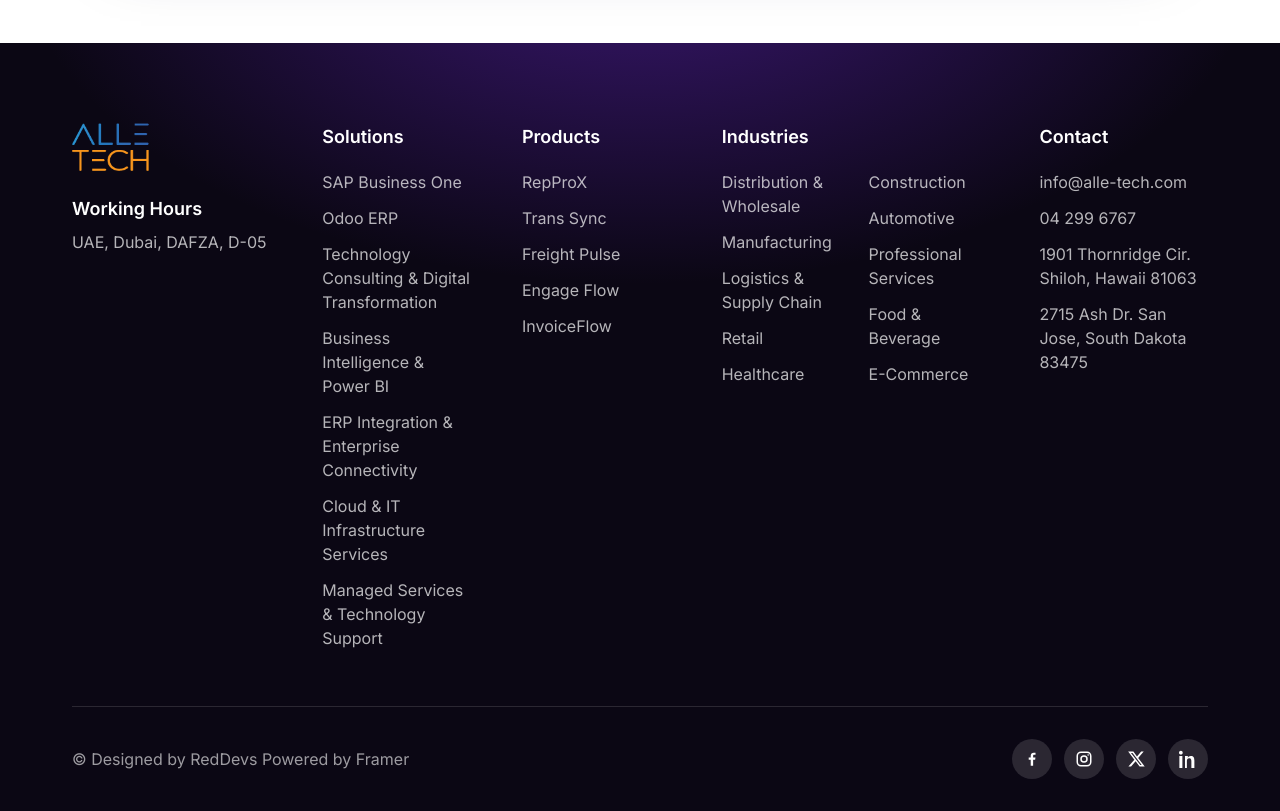
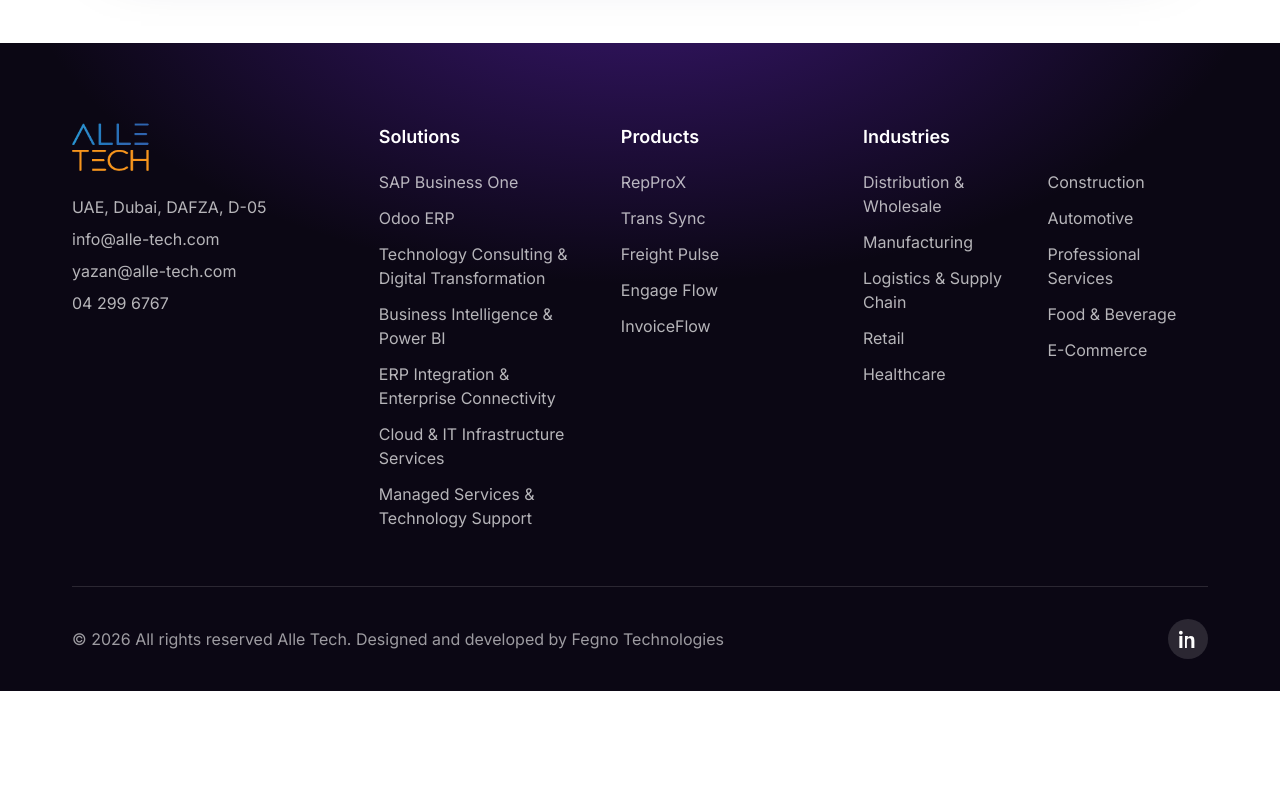
Before and after one commit to tonal-fegno/alle-tech, a Next.js app: page /pricing in a window 1280 px wide. Shown: the part 5460-6271 px from the top of the page. After the commit the page ends 6151 px from the top, so only its background shows below. Built offline with nearby package versions, Linux system fonts and the light colour scheme.

Commit message:
feat: update Footer and ContactFormSection components to display address and contact information; remove unused social icons

```diff
--- a/components/ContactFormSection.tsx
+++ b/components/ContactFormSection.tsx
@@ -54,7 +54,7 @@ const INFO_ITEMS = [
   },
   {
     label: "Visit Us",
-    value: CONTACT_INFO.workingHours,
+    value: CONTACT_INFO.address,
     icon: (
       <svg width="18" height="18" viewBox="0 0 24 24" fill="none">
         <circle cx="12" cy="12" r="9" stroke="white" strokeWidth="1.8" />
--- a/components/Footer.tsx
+++ b/components/Footer.tsx
@@ -30,23 +30,6 @@ const industryColumns = [
 ];
 
 const socialIcons: Record<string, React.ReactNode> = {
-  Facebook: (
-    <svg width="18" height="18" viewBox="0 0 24 24" fill="currentColor">
-      <path d="M13.5 21v-8h2.7l.4-3.1h-3.1V7.9c0-.9.3-1.5 1.6-1.5h1.6V3.6c-.3 0-1.3-.1-2.4-.1-2.4 0-4 1.4-4 4.1v2.3H7.6V13h2.7v8h3.2z" />
-    </svg>
-  ),
-  Instagram: (
-    <svg width="18" height="18" viewBox="0 0 24 24" fill="none" stroke="currentColor" strokeWidth="2">
-      <rect x="3" y="3" width="18" height="18" rx="5" />
-      <circle cx="12" cy="12" r="4" />
-      <circle cx="17.5" cy="6.5" r="1" fill="currentColor" stroke="none" />
-    </svg>
-  ),
-  Twitter: (
-    <svg width="18" height="18" viewBox="0 0 24 24" fill="currentColor">
-      <path d="M18.9 2.1h3.4l-7.4 8.5 8.7 11.5h-6.8l-5.3-7-6.1 7H1.9l7.9-9.1L1.5 2.1h7l4.8 6.4 5.6-6.4zm-1.2 18h1.9L7.4 4H5.3l12.4 16.1z" />
-    </svg>
-  ),
   LinkedIn: (
     <svg width="18" height="18" viewBox="0 0 24 24" fill="currentColor">
       <path d="M4.98 3.5C4.98 4.88 3.87 6 2.5 6S0 4.88 0 3.5 1.12 1 2.5 1s2.48 1.12 2.48 2.5zM.5 8h4V24h-4V8zm7.5 0h3.8v2.2h.1c.5-1 1.8-2.2 3.8-2.2 4 0 4.8 2.7 4.8 6.1V24h-4v-8.5c0-2-.04-4.6-2.8-4.6-2.8 0-3.2 2.2-3.2 4.5V24H8V8z" />
@@ -55,6 +38,8 @@ const socialIcons: Record<string, React.ReactNode> = {
 };
 
 export default function Footer() {
+  const currentYear = new Date().getFullYear();
+
   return (
     <footer className="relative overflow-hidden bg-[#0B0714] px-4 pb-8 pt-16 md:px-8 md:pt-20">
       {/* Ambient purple glow */}
@@ -68,8 +53,8 @@ export default function Footer() {
       />
 
       <div className="container-main relative">
-        <div className="grid grid-cols-1 gap-12 md:grid-cols-2 lg:grid-cols-[1.2fr_0.9fr_0.9fr_1.6fr_1fr]">
-          {/* Logo + Working hours */}
+        <div className="grid grid-cols-1 gap-12 md:grid-cols-2 lg:grid-cols-[1.2fr_0.9fr_0.9fr_1.6fr]">
+          {/* Logo + Address + Contact */}
           <div className="flex flex-col gap-6">
             <Link href="/" className="flex items-center">
               <Image
@@ -80,12 +65,39 @@ export default function Footer() {
                 className="h-12 w-auto object-contain"
               />
             </Link>
-            <div className="flex flex-col gap-2">
-              <p className="text-body-18 font-semibold text-white">Working Hours</p>
-              <p className="max-w-[300px] text-body-16 text-white/70">
-                {CONTACT_INFO.workingHours}
-              </p>
-            </div>
+            <ul className="flex flex-col gap-2 text-body-16 text-white/70">
+              <li>
+                <p
+                  className="transition-colors hover:text-white"
+                >
+                  {CONTACT_INFO.address}
+                </p>
+              </li>
+              <li>
+                <a
+                  href={`mailto:${CONTACT_INFO.email}`}
+                  className="transition-colors hover:text-white"
+                >
+                  {CONTACT_INFO.email}
+                </a>
+              </li>
+              <li>
+                <a
+                  href={`mailto:${CONTACT_INFO.salesEmail}`}
+                  className="transition-colors hover:text-white"
+                >
+                  {CONTACT_INFO.salesEmail}
+                </a>
+              </li>
+              <li>
+                <a
+                  href={`tel:${CONTACT_INFO.phone.replace(/[^+\d]/g, "")}`}
+                  className="transition-colors hover:text-white"
+                >
+                  {CONTACT_INFO.phone}
+                </a>
+              </li>
+            </ul>
           </div>
 
           {/* Solutions */}
@@ -142,37 +154,20 @@ export default function Footer() {
               ))}
             </div>
           </div>
-
-          {/* Contact */}
-          <div className="flex flex-col gap-5">
-            <p className="text-body-18 font-semibold text-white">Contact</p>
-            <ul className="flex flex-col gap-3 text-body-16 text-white/70">
-              <li>
-                <a
-                  href={`mailto:${CONTACT_INFO.email}`}
-                  className="transition-colors hover:text-white"
-                >
-                  {CONTACT_INFO.email}
-                </a>
-              </li>
-              <li>
-                <a
-                  href={`tel:${CONTACT_INFO.phone.replace(/[^+\d]/g, "")}`}
-                  className="transition-colors hover:text-white"
-                >
-                  {CONTACT_INFO.phone}
-                </a>
-              </li>
-              <li>{CONTACT_INFO.address1}</li>
-              <li>{CONTACT_INFO.address2}</li>
-            </ul>
-          </div>
         </div>
 
         {/* Bottom bar */}
         <div className="mt-14 flex flex-col items-center justify-between gap-6 border-t border-white/[0.13] pt-8 md:flex-row">
           <p className="text-body-16 text-white/60">
-            © Designed by RedDevs Powered by Framer
+            © {currentYear} All rights reserved Alle Tech. Designed and developed by{" "}
+            <a
+              href="https://www.fegno.com/?utm_source=client_website&utm_medium=agency_credit&utm_campaign=portfolio_referral&utm_id=AlleTech&utm_content=AlleTech"
+              target="_blank"
+              rel="noopener noreferrer"
+              className="transition-colors hover:text-white"
+            >
+              Fegno Technologies
+            </a>
           </p>
           <div className="flex items-center gap-3">
             {SOCIAL_LINKS.map((social) => (
--- a/lib/constants.ts
+++ b/lib/constants.ts
@@ -13,16 +13,11 @@ export const CONTACT_INFO = {
   email: "info@alle-tech.com",
   salesEmail: "yazan@alle-tech.com",
   phone: "04 299 6767",
-  address1: "1901 Thornridge Cir. Shiloh, Hawaii 81063",
-  address2: "2715 Ash Dr. San Jose, South Dakota 83475",
-  workingHours: "UAE, Dubai, DAFZA, D-05",
+  address: "UAE, Dubai, DAFZA, D-05",
 };
 
 export const SOCIAL_LINKS = [
-  { label: "Facebook", href: "https://www.facebook.com/" },
-  { label: "Instagram", href: "https://www.instagram.com/" },
-  { label: "Twitter", href: "https://x.com/" },
-  { label: "LinkedIn", href: "https://www.linkedin.com/" },
+  { label: "LinkedIn", href: "https://www.linkedin.com/company/alle-tech-fzco/" },
 ];
 
 export const PRODUCTS = [
```
